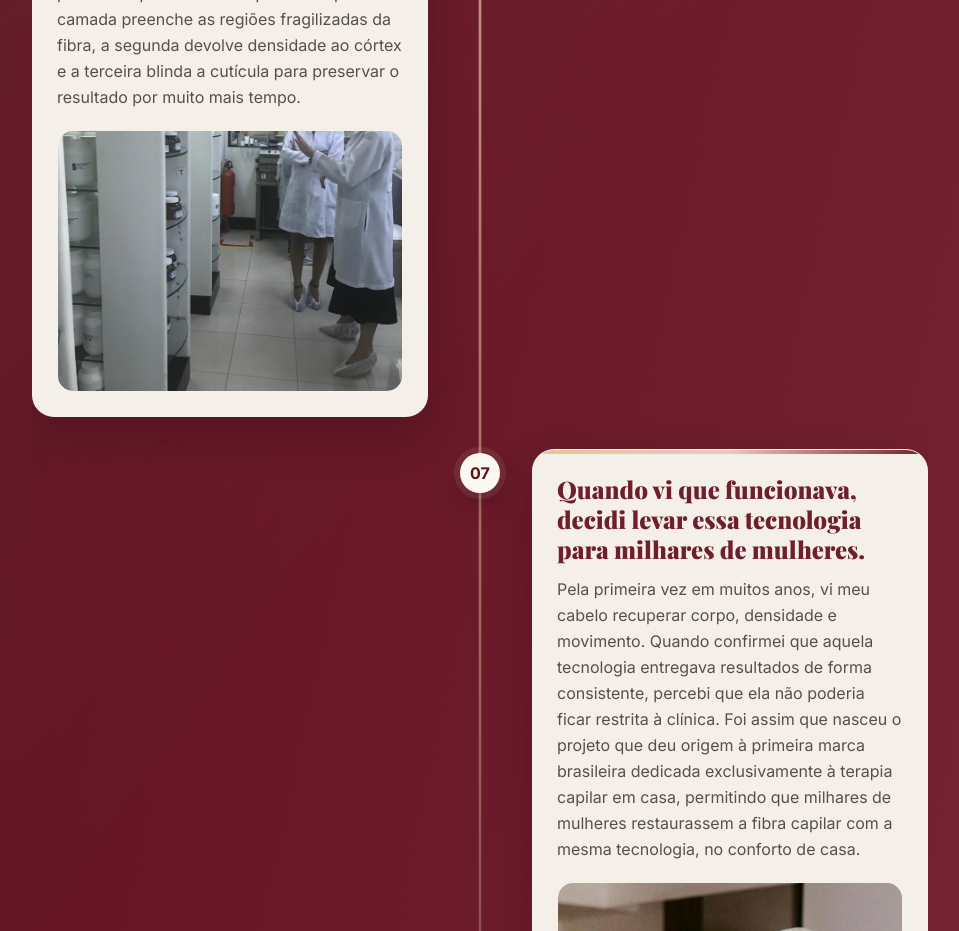
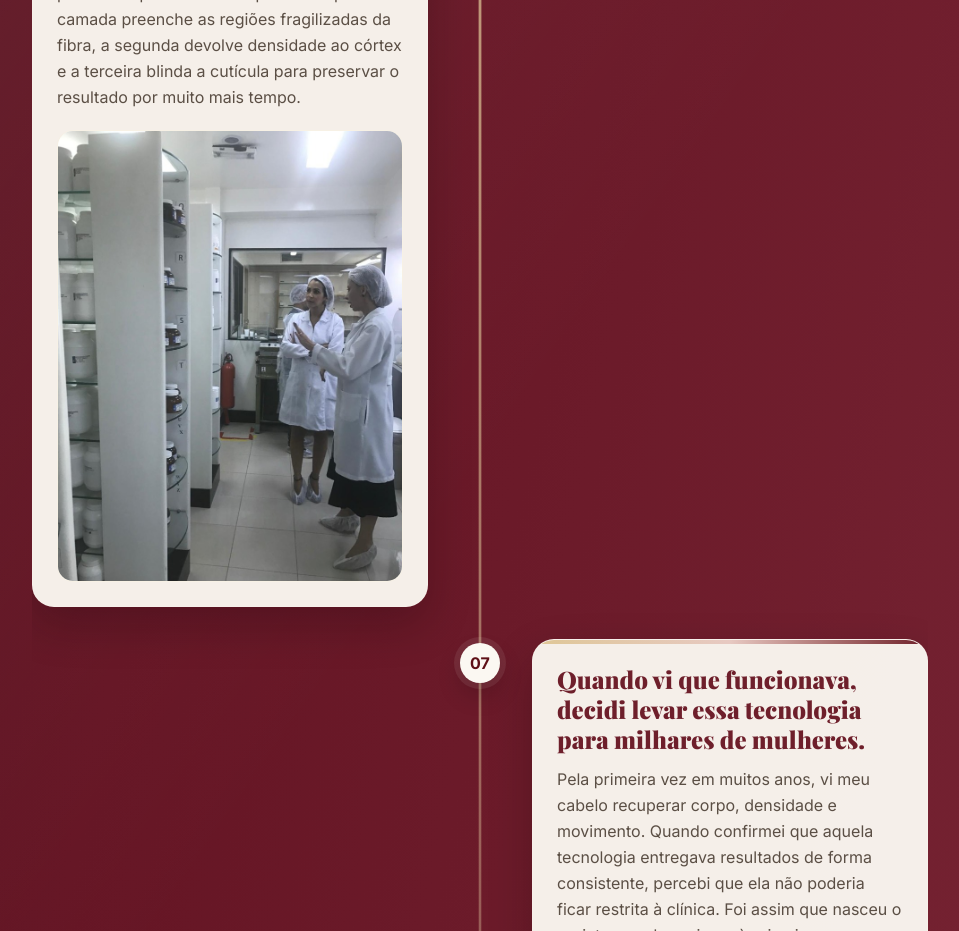
Before and after one commit to DellsantosXD/lp-proteina-do-trigo-A, a React (Vite) app: page / in a window 1280 px wide. Shown: the part 7900-8831 px from the top of the page, without its empty margins (160-1119 px from the left). Built offline with nearby package versions, Linux system fonts and the light colour scheme; a web font is replaced by a local one.

Commit message:
fix: adjust Card 6 framing to object-[right_20%] and increase height so both professionals are fully visible

```diff
--- a/src/components/Timeline.tsx
+++ b/src/components/Timeline.tsx
@@ -84,8 +84,8 @@ const visuals: Record<number, { src: string; alt: string; position: string; heig
   6: {
     src: '/timeline/card-6.jpg',
     alt: 'Foi assim que nasceu a Reconstrução Molecular em 3 Camadas',
-    position: 'object-[center_98%]',
-    height: 'h-56 sm:h-[260px]'
+    position: 'object-[right_20%]',
+    height: 'h-80 sm:h-[450px]'
   },
   7: {
     src: '/timeline/card-7.jpg',
```
